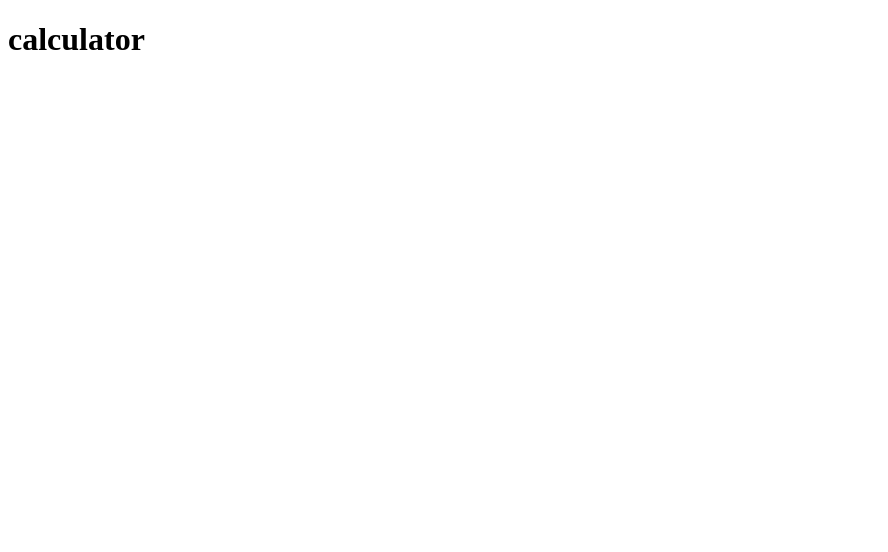
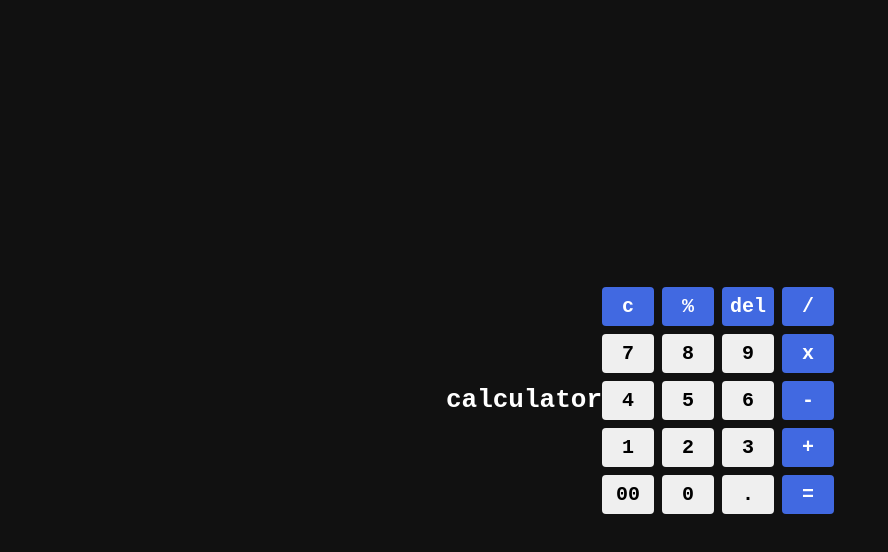
Before and after one commit to amisha7488/calculator, a plain HTML site: page index.html in a window 1280 px wide. Shown: the whole page, without its empty margins (0-888 px from the left). Drawn offline with Linux system fonts and the light colour scheme.

Commit message:
Add calculator layout and styling with initial HTML and CSS

```diff
--- a/index.html
+++ b/index.html
@@ -3,9 +3,32 @@
 <head>
     <meta charset="UTF-8">
     <meta name="viewport" content="width=device-width, initial-scale=1.0">
+    <link rel="stylesheet" href="style.css">
     <title>Document</title>
 </head>
 <body>
     <h1>calculator</h1>
+    <div class="keypad">
+        <button class="secondary">c</button>
+        <button class="secondary">%</button>
+        <button class="secondary">del</button>
+        <button class="secondary">/</button>
+        <button>7</button>
+        <button>8</button>
+        <button>9</button>
+        <button class="secondary">x</button>
+        <button>4</button>
+        <button>5</button>
+        <button>6</button>
+        <button class="secondary">-</button>
+        <button>1</button>
+        <button>2</button>
+        <button>3</button>
+        <button class="secondary">+</button>
+        <button>00</button>
+        <button>0</button>
+        <button>.</button>
+        <button class="secondary">=</button>
+    </div>
 </body>
 </html>
--- /dev/null
+++ b/style.css
@@ -0,0 +1,37 @@
+*{
+    margin: 0;
+    padding: 0;
+    box-sizing: border-box;
+    font-family: monospace;
+    list-style: none;
+    text-decoration: none;
+}
+
+body{
+    width: 100vw;
+    min-height: 100svh;
+    display: flex;
+    align-items: center;
+    justify-content: center;
+    color: white;
+    background-color: #111;
+}
+
+.keypad{
+    display: grid;
+    grid-template-columns: repeat(4, 1fr);
+    grid-template-rows: repeat(5, 1fr);
+    gap: 8px;
+}
+button.secondary{
+    background-color: royalblue;
+    color: white;
+}
+button{
+    border: 0;
+    padding: 8px;
+    border-radius: 4px;
+    font-size: 20px;
+    font-weight: 600;
+    cursor: pointer;
+}
```
